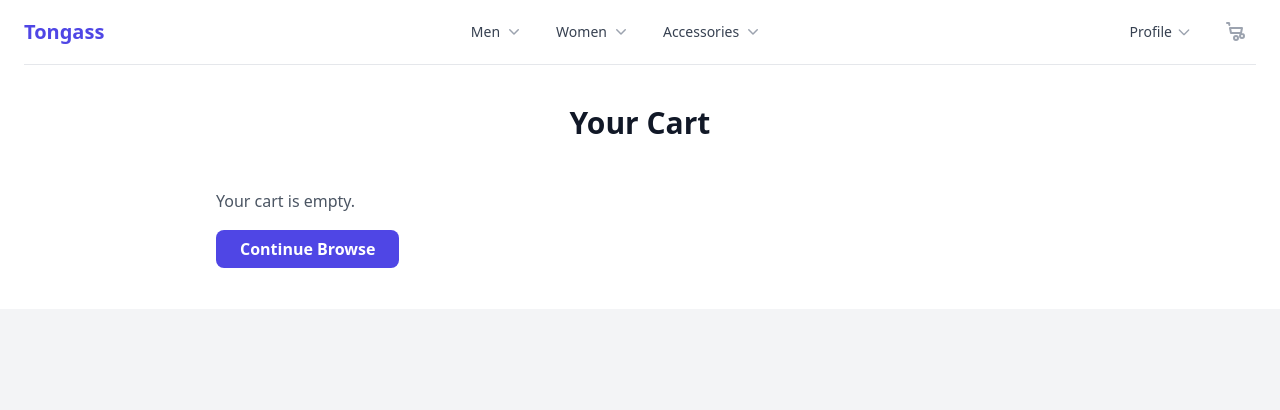
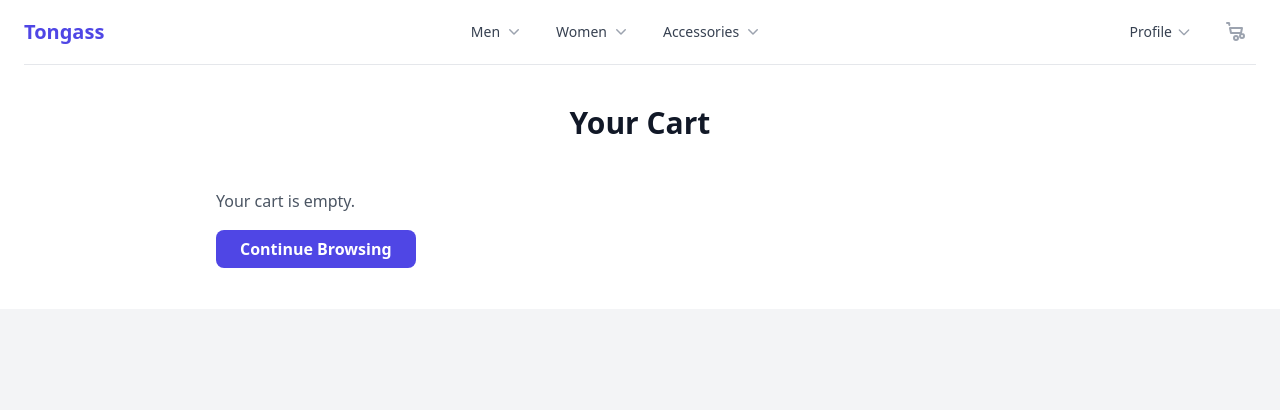
Before and after one commit to htran174/cpsc_362_sp2025_group4, a Flask app: page /cart in a window 1280 px wide. Shown: the top 410 px of the page. Run offline with Flask 3, Linux system fonts and the light colour scheme; a user stored in the database is signed in; data comes from the database, SQL or seed files in the repository; both versions use the stored data as it was after the commit; some libraries are stand-ins or nearby versions.

Commit message:
Fixed typo

```diff
--- a/website/templates/cart.html
+++ b/website/templates/cart.html
@@ -171,7 +171,7 @@
 
         <div class="mt-6">
             <a href="{{ url_for('views.home') }}" class="bg-indigo-600 hover:bg-indigo-700 text-white font-bold py-2 px-6 rounded-lg">
-                Continue Browse
+                Continue Browsing
             </a>
         </div>
     {% endif %}
--- a/website/templates/sign-in.html
+++ b/website/templates/sign-in.html
@@ -120,7 +120,7 @@
       {% endif %}
       {% endwith %}
 
-      <form action="{{ url_for('auth.login') }}" method="POST" onsubmit="return validateForm()">
+      <form action="{{ url_for('auth.login') }}" method="POST">
         <!-- Username -->
         <div class="mb-4">
           <label for="username" class="block text-sm font-medium text-gray-700">Username</label>
```
Also changed, not shown: instance/database.db.
